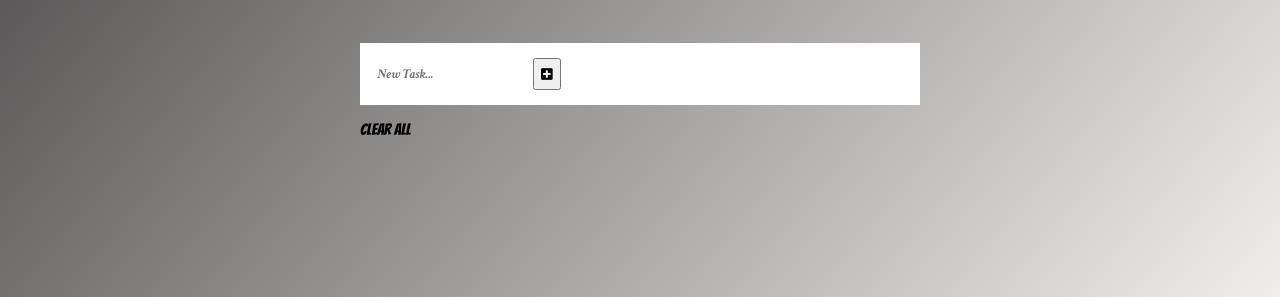
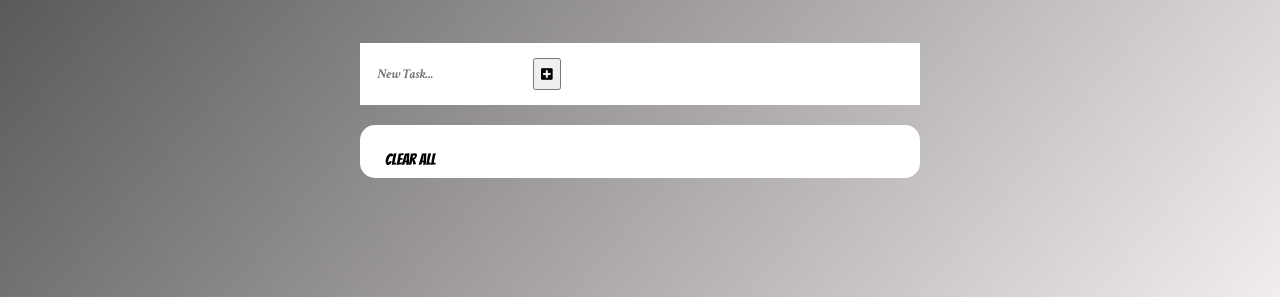
Before and after one commit to dey24/Todo-research-project-, a plain HTML site: page index.html in a window 1280 px wide. Shown: the part 503-800 px from the top of the page. Drawn offline with Linux system fonts and the light colour scheme.

Commit message:
styled upto list

```diff
--- a/styles.css
+++ b/styles.css
@@ -43,3 +43,16 @@ input[type = "text"]{
     font-family: 'Crimson Text', serif;
     color: #559955;
 }
+
+button:hover{
+    color: lightcoral;
+}
+
+.todolist{
+    background-color: #ffffff;
+    border-radius: 15px;
+    margin-top: 20px;
+    padding: 10px 25px;
+    height: 100%;
+    overflow-y: auto;
+}
```
